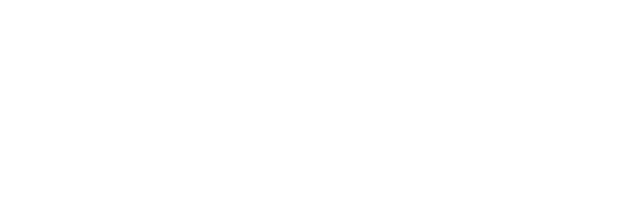
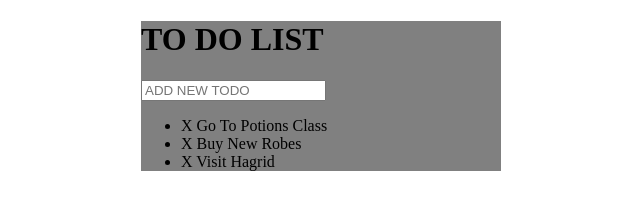
Before and after one commit to KushRohra/To_Do_List, a plain HTML site: page index.html in a window 1280 px wide. Shown: the whole page, without its empty margins (319-959 px from the left). Drawn offline with Linux system fonts and the light colour scheme.

Commit message:
A Basic List is created

```diff
--- a/assests/css/todos.css
+++ b/assests/css/todos.css
@@ -0,0 +1,6 @@
+#container
+{
+	background: grey;
+	width: 360px;
+	margin: 0 auto;
+}
--- a/index.html
+++ b/index.html
@@ -7,6 +7,17 @@
 </head>
 <body>
 
+<div id="container">
+	<h1>TO DO LIST</h1>
+	<input type="text" name="" placeholder="ADD NEW TODO">
+
+	<ul>
+		<li><span>X</span> Go To Potions Class</li>
+		<li><span>X</span> Buy New Robes</li>
+		<li><span>X</span> Visit Hagrid</li>
+	</ul>
+</div>
+
 <script type="text/javascript" src="assests/js/todos.js"></script>
 
 </body>
```
